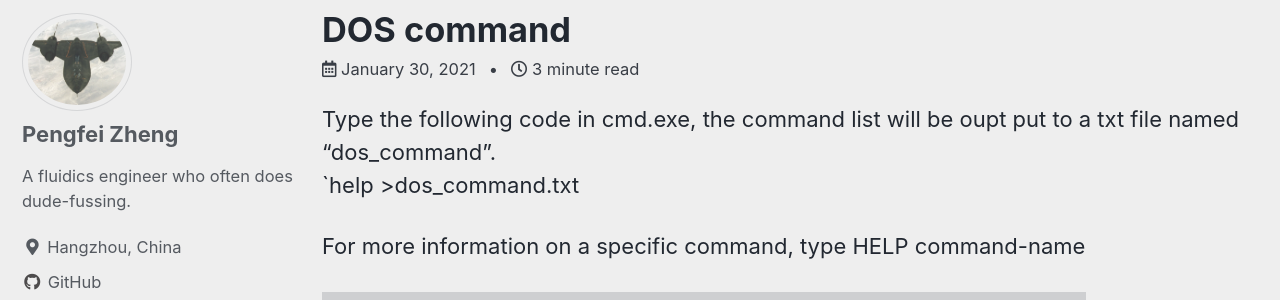
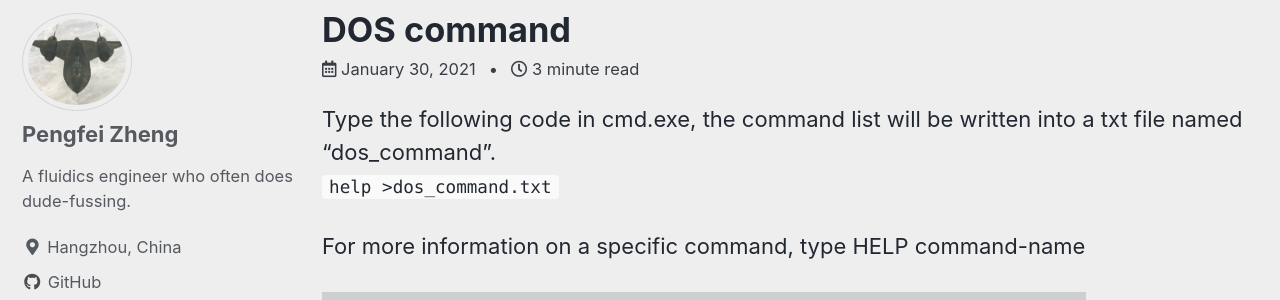
Before and after one commit to pengfei-zheng/pengfei-zheng.github.io, a Jekyll site: the page built from _posts/notebook/2021-01-30-DOS-command.md, in a window 1280 px wide and 900 px high. Shown: the part 165-465 px from the top of the window. Built offline with Jekyll 4.4.1, drawn with Linux system fonts in a browser that asks for light colours; cached includes are drawn as plain includes.

Commit message:
Revise DOS command

```diff
--- a/_posts/notebook/2021-01-30-DOS-command.md
+++ b/_posts/notebook/2021-01-30-DOS-command.md
@@ -5,8 +5,8 @@ classes: wide
 title: DOS command
 ---
 
-Type the following code in cmd.exe, the command list will be oupt put to a txt file named "dos_command".
-`help >dos_command.txt
+Type the following code in cmd.exe, the command list will be written into a txt file named "dos_command".
+`help >dos_command.txt`
 
 For more information on a specific command, type HELP command-name
 
```
